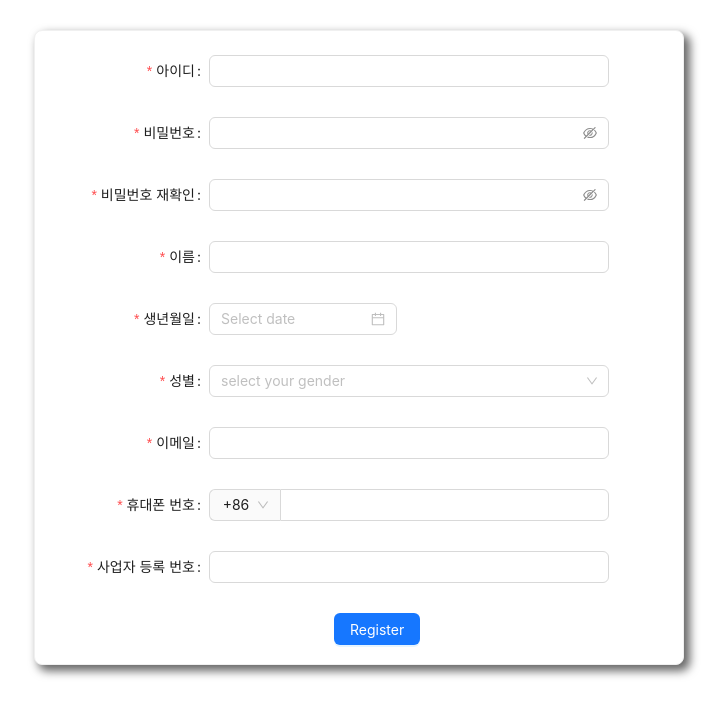
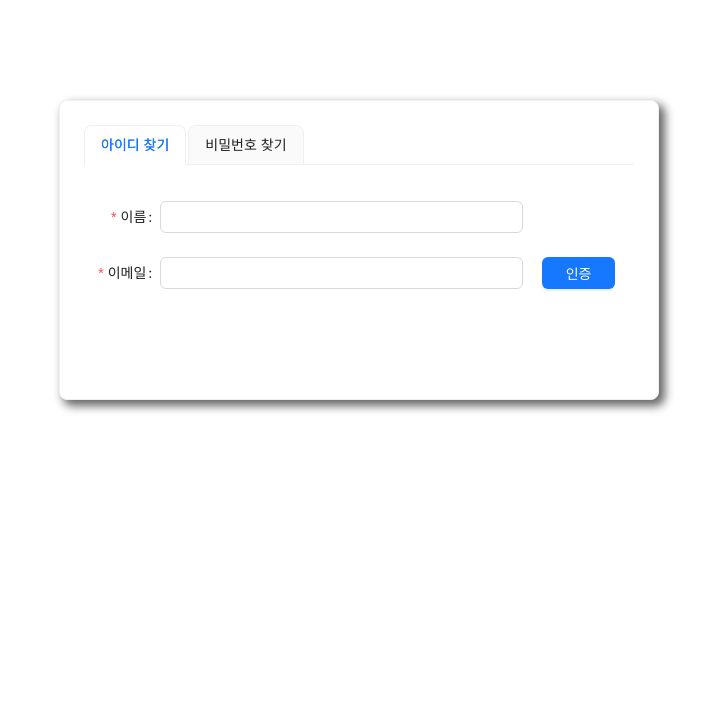
Before and after one commit to SJ-wannabe/baekban_frontend, a React (Create React App) app in the folder client/: page / in a window 1280 px wide. Shown: the top 716 px of the page, without its empty margins (281-1008 px from the left). Built offline with nearby package versions, Linux system fonts and the light colour scheme.

Commit message:
[Feat] 아이디 / 비밀번호 찾기 화면 UI 개발 (#10)
* 아이디 / 비밀번호 찾기 화면 UI 개발
* html / css

```diff
--- a/client/src/index.tsx
+++ b/client/src/index.tsx
@@ -3,13 +3,14 @@ import ReactDOM from 'react-dom/client';
 
 // import App from './App';
 // import Login from './pages/Login/Login';
-import Register from './pages/Register/Register';
+// import Register from './pages/Register/Register';
+import FindAccount from './pages/FindAccount/FindAccout';
 
 const root = ReactDOM.createRoot(
   document.getElementById('root') as HTMLElement,
 );
 root.render(
   <React.StrictMode>
-    <Register />
+    <FindAccount />
   </React.StrictMode>,
 );
--- /dev/null
+++ b/client/src/pages/FindAccount/FindAccount.css
@@ -0,0 +1,9 @@
+.ant-card-body {
+  width: 100%;
+}
+
+:where(.css-dev-only-do-not-override-1n7nwfa)[class^='ant-tabs']
+  [class^='ant-tabs'] {
+  box-sizing: border-box;
+  width: 100%;
+}
--- /dev/null
+++ b/client/src/pages/FindAccount/FindAccout.tsx
@@ -0,0 +1,48 @@
+import React from 'react';
+
+import './FindAccount.css';
+import {Card, Tabs} from 'antd';
+import styled from 'styled-components';
+
+import FindId from './FindId/FindId';
+import FindPassword from './FindPassword/FindPassword';
+
+const FindAccountStyleCard = styled(Card)`
+  display: flex;
+  width: 600px;
+  height: 300px;
+  margin: 100px auto;
+
+  box-shadow: 5px 5px 10px 1px rgba(0, 0, 0, 0.6);
+`;
+
+const FindAccountStyleTab = styled(Tabs)`
+  width: 100%;
+`;
+
+const onChange = (key: string) => {
+  console.log(key);
+};
+
+const TabItem = [
+  {
+    label: '아이디 찾기',
+    key: '1',
+    children: <FindId />,
+  },
+  {
+    label: '비밀번호 찾기',
+    key: '2',
+    children: <FindPassword />,
+  },
+];
+
+function FindAccount() {
+  return (
+    <FindAccountStyleCard>
+      <FindAccountStyleTab onChange={onChange} type="card" items={TabItem} />
+    </FindAccountStyleCard>
+  );
+}
+
+export default FindAccount;
--- /dev/null
+++ b/client/src/pages/FindAccount/FindId/FindId.css
@@ -0,0 +1,3 @@
+.ant-form-item-explain-error {
+  font-size: 11px;
+}
--- /dev/null
+++ b/client/src/pages/FindAccount/FindId/FindId.tsx
@@ -0,0 +1,90 @@
+import React from 'react';
+
+import './FindId.css';
+import {Form, Input, Button, Row, Col} from 'antd';
+import styled from 'styled-components';
+
+const FindIdButton = styled(Button)`
+  width: 100%;
+`;
+
+const formItemLayout = {
+  labelCol: {
+    xs: {span: 6},
+    sm: {span: 4},
+  },
+  wrapperCol: {
+    xs: {span: 24},
+    sm: {span: 19},
+  },
+};
+
+function FindId() {
+  const [form] = Form.useForm();
+  const onFinish = (values: any) => {
+    console.log('Received values of form: ', values);
+  };
+
+  return (
+    <Form
+      {...formItemLayout}
+      form={form}
+      name="register"
+      onFinish={onFinish}
+      style={{marginTop: 20}}
+      scrollToFirstError
+    >
+      <Row>
+        <Col span={20}>
+          <Form.Item
+            name="name"
+            label="이름"
+            rules={[{required: true, message: '이름을 입력해주세요!'}]}
+          >
+            <Input />
+          </Form.Item>
+        </Col>
+      </Row>
+
+      <Row>
+        <Col span={20}>
+          <Form.Item
+            name="email"
+            label="이메일"
+            rules={[
+              {
+                type: 'email',
+                message: '유효한 이메일 형식이 아닙니다.',
+              },
+              {
+                required: true,
+                message: '이메일을 입력해주세요!',
+              },
+            ]}
+          >
+            <Input />
+          </Form.Item>
+        </Col>
+        <Col span={4}>
+          <Form.Item>
+            <FindIdButton type="primary" htmlType="submit">
+              인증
+            </FindIdButton>
+          </Form.Item>
+        </Col>
+      </Row>
+
+      <Row justify="center">
+        <Col span={10}>
+          <Form.Item wrapperCol={{span: 0}} style={{marginTop: 20}}>
+            <FindIdButton type="primary" htmlType="submit">
+              로그인 하러 가기
+            </FindIdButton>
+          </Form.Item>
+        </Col>
+      </Row>
+    </Form>
+  );
+}
+
+export default FindId;
--- /dev/null
+++ b/client/src/pages/FindAccount/FindPassword/FindPassword.tsx
@@ -0,0 +1,80 @@
+import React from 'react';
+
+import {Form, Input, Button, Row, Col} from 'antd';
+import styled from 'styled-components';
+
+const FindPasswordButton = styled(Button)`
+  width: 100%;
+`;
+
+const formItemLayout = {
+  labelCol: {
+    xs: {span: 6},
+    sm: {span: 4},
+  },
+  wrapperCol: {
+    xs: {span: 24},
+    sm: {span: 19},
+  },
+};
+
+function FindPassword() {
+  const [form] = Form.useForm();
+  const onFinish = (values: any) => {
+    console.log('Received values of form: ', values);
+  };
+
+  return (
+    <Form
+      {...formItemLayout}
+      form={form}
+      name="register"
+      onFinish={onFinish}
+      style={{marginTop: 20}}
+      scrollToFirstError
+    >
+      <Row>
+        <Col span={20}>
+          <Form.Item
+            name="name"
+            label="이름"
+            rules={[{required: true, message: '이름을 입력해주세요!'}]}
+          >
+            <Input />
+          </Form.Item>
+        </Col>
+      </Row>
+
+      <Row>
+        <Col span={20}>
+          <Form.Item
+            name="id"
+            label="아이디"
+            rules={[{required: true, message: '아이디를 입력해주세요!'}]}
+          >
+            <Input />
+          </Form.Item>
+        </Col>
+        <Col span={4}>
+          <Form.Item>
+            <FindPasswordButton type="primary" htmlType="submit">
+              인증
+            </FindPasswordButton>
+          </Form.Item>
+        </Col>
+      </Row>
+
+      <Row justify="center">
+        <Col span={10}>
+          <Form.Item wrapperCol={{span: 0}} style={{marginTop: 20}}>
+            <FindPasswordButton type="primary" htmlType="submit">
+              로그인 하러 가기
+            </FindPasswordButton>
+          </Form.Item>
+        </Col>
+      </Row>
+    </Form>
+  );
+}
+
+export default FindPassword;
```
Also changed, not shown: 1 other file (tests, documents, lock files or other folders).
